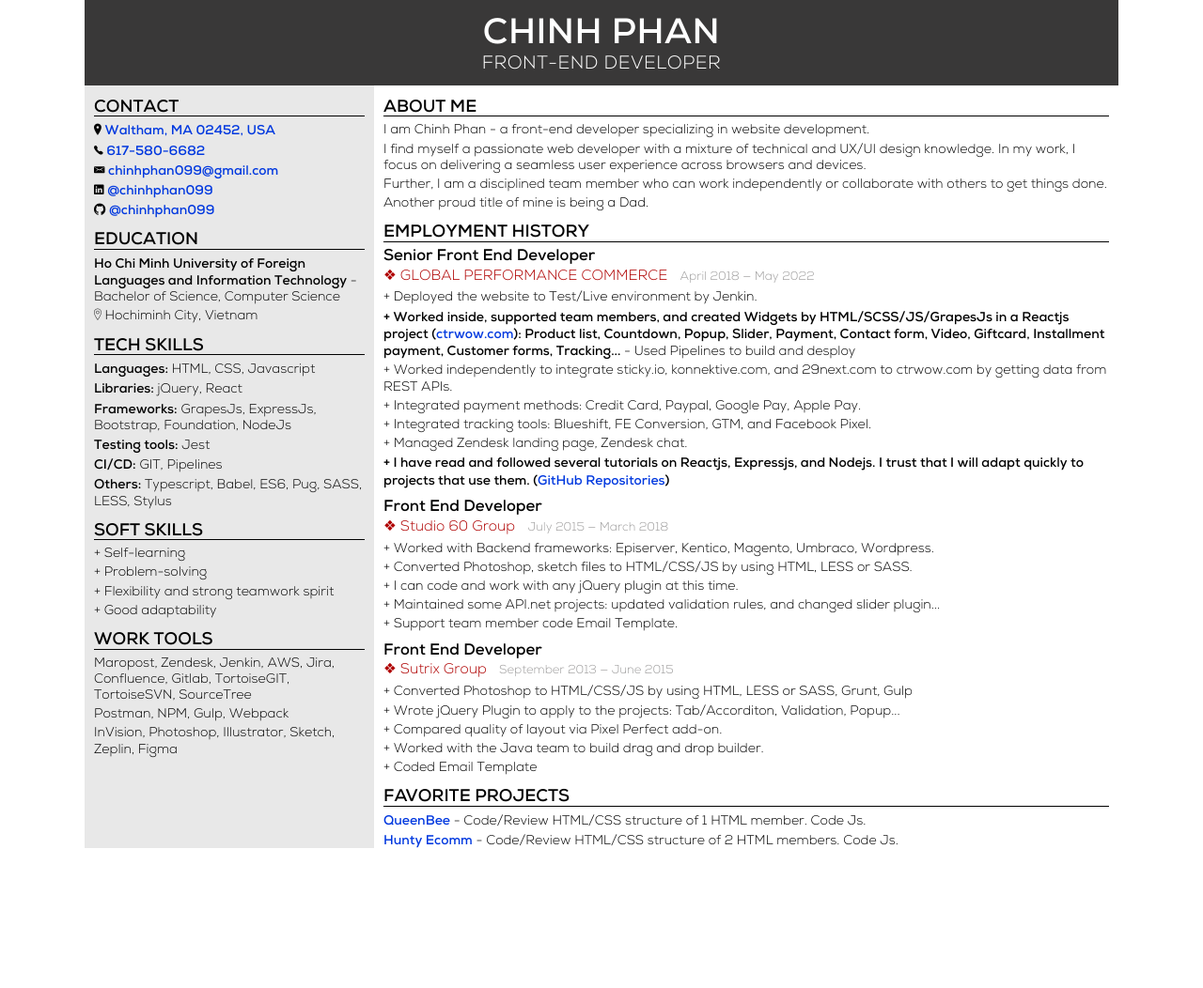
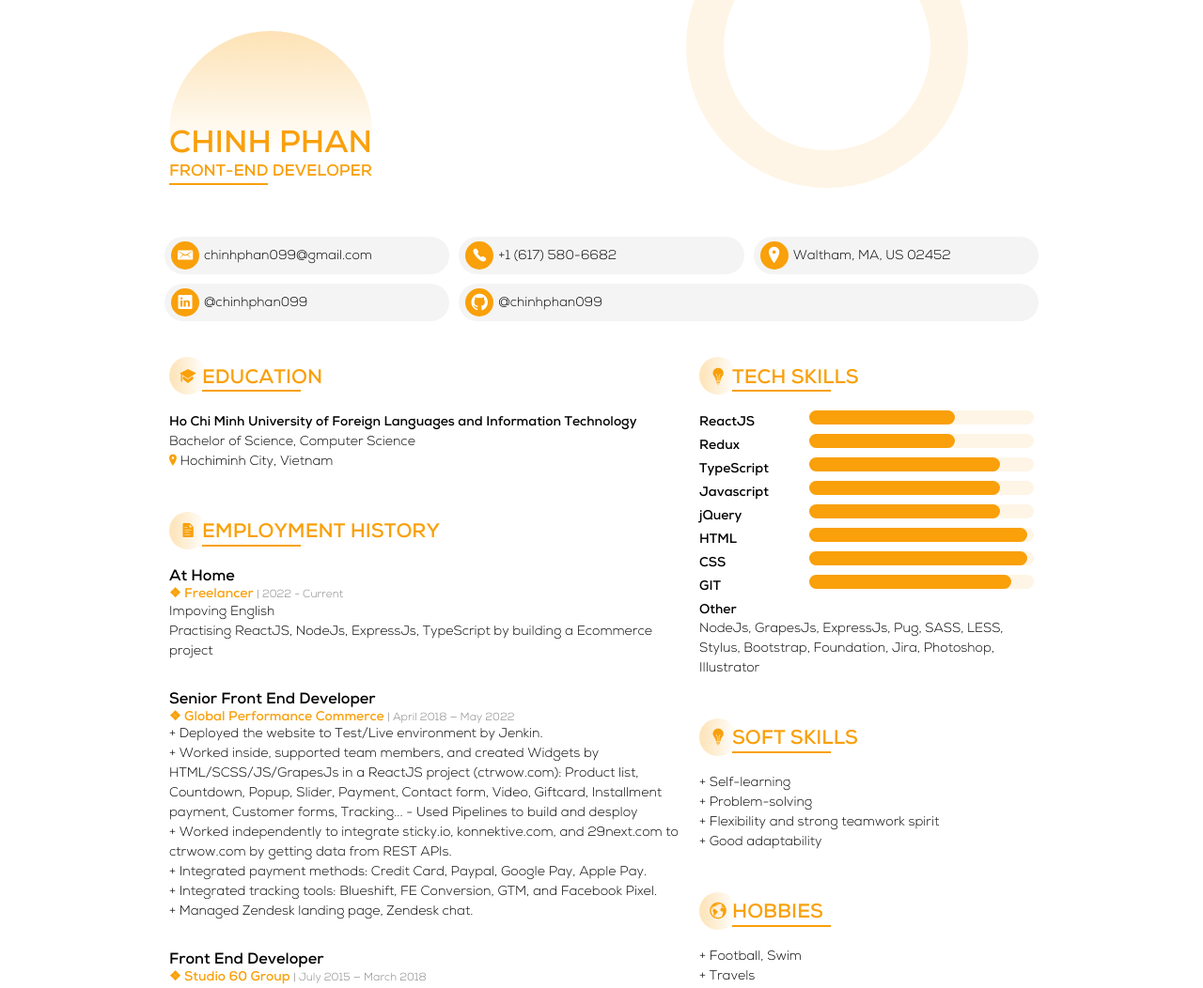
Before and after one commit to chinhphan099/chinhphan099.github.io, a plain HTML site: page resume.html in a window 1280 px wide. Shown: the top 1052 px of the page at 94% size. Before the commit the page ends 903 px from the top, so only its background shows below. Drawn offline with nearby package versions, Linux system fonts and the light colour scheme.

Commit message:
Styled for resume

```diff
--- a/resume.html
+++ b/resume.html
@@ -1,5 +1,6 @@
 <!DOCTYPE html>
 <html lang="en">
+
 <head>
   <meta charset="UTF-8">
   <meta http-equiv="X-UA-Compatible" content="IE=edge">
@@ -12,187 +13,336 @@
       margin: 0;
       box-sizing: border-box;
     }
+
     @font-face {
       font-family: 'SVN-Nexa';
       src: url('fonts/SVN-NexaLight.woff2') format('woff2'),
-          url('fonts/SVN-NexaLight.woff') format('woff');
+        url('fonts/SVN-NexaLight.woff') format('woff');
       font-weight: 300;
       font-style: normal;
       font-display: swap;
     }
+
     @font-face {
       font-family: 'SVN-Nexa';
       src: url('fonts/SVN-NexaBold.woff2') format('woff2'),
-          url('fonts/SVN-NexaBold.woff') format('woff');
+        url('fonts/SVN-NexaBold.woff') format('woff');
       font-weight: bold;
       font-style: normal;
       font-display: swap;
     }
+
     html {
       font-size: 14px;
     }
+
     body {
+      --color-orange: rgba(249, 160, 10, 1);
+      --color-grey: #f4f4f4;
       font-family: "SVN-Nexa", Talos;
       line-height: 1.231;
     }
+
     a {
-      color: #0038df;
       text-decoration: none;
+      color: inherit;
+      transition: color 125ms ease;
+    }
+
+    a:hover {
+      color: var(--color-orange);
+    }
+
+    .tech-skills .content p {
+      display: flex;
+      flex-wrap: wrap;
+      margin-bottom: 4px;
+    }
+
+    .tech-skills .content p b {
+      width: 30%;
+      margin-right: 10px;
+    }
+
+    .tech-skills .content p>span {
+      flex: 1 0 auto;
+    }
+
+    .progress-bar {
+      display: flex;
+      height: 15px;
+      background-color: #fef5e6;
+      border-radius: 999px;
+    }
+
+    .progress-bar span {
+      background-color: var(--color-orange);
+      height: 100%;
+      border-radius: 999px;
+    }
+
+    .color-orange {
+      color: var(--color-orange);
+    }
+
+    .wrapper {
+      position: relative;
+      width: 100%;
+      max-width: 940px;
+      margin: 0 auto;
+    }
+
+    .circle {
+      width: 300px;
+      height: 300px;
+      position: absolute;
+      top: -100px;
+      right: 80px;
+      border: 40px solid #fef5e6;
+      border-radius: 50%;
+    }
+
+    header {
+      padding: 130px 10px 10px;
+    }
+
+    .name-and-title {
+      margin-bottom: 50px;
+    }
+
+    h1 {
+      display: inline-block;
+      position: relative;
+      font-size: 33px;
+    }
+
+    h1:before {
+      content: "";
+      position: absolute;
+      top: 0;
+      margin-top: -45%;
+      width: 100%;
+      padding-bottom: 100%;
+      border-radius: 50%;
+      background: linear-gradient(to bottom, rgba(249, 160, 10, 0.3) 0%, rgba(255, 255, 255, 0) 60%);
+    }
+
+    h1 span {
+      position: relative;
+      z-index: 1;
+    }
+
+    .name-and-title p {
+      font-size: 17px;
       font-weight: bold;
     }
-    .wrapper {
-      width: 100%;
-      max-width: 1100px;
-      margin: 0 auto;
+
+    .underline {
+      position: relative;
+      padding-bottom: 5px;
     }
-    header {
-      padding: 13px;
+
+    .underline:before {
+      content: "";
+      position: absolute;
+      bottom: 0;
+      left: 0;
+      width: 105px;
+      height: 2px;
+      background-color: #f9a00a;
+    }
+
+    .bubble.underline:before {
+      left: 35px;
+    }
+
+    .contact {
+      display: flex;
+      flex-wrap: wrap;
+      margin: 0 -10px 30px;
+    }
+
+    .contact i {
+      display: inline-flex;
+      align-items: center;
+      justify-content: center;
+      font-size: 20px;
+      margin-right: 5px;
+      width: 30px;
+      height: 30px;
       text-align: center;
-      background-color: #393838;
       color: white;
+      background-color: var(--color-orange);
+      border-radius: 50%;
     }
-    p {
-      margin-top: 3px;
+
+    .contact p {
+      width: calc(100% / 3 - 10px);
+      margin: 5px;
     }
-    h1 {
-      font-weight: bold;
-      font-size: 2.7rem;
-      line-height: 1;
-      letter-spacing: 0.5px;
+
+    .contact a {
+      display: flex;
+      align-items: center;
+      padding: 5px 5px 5px 7px;
+      background-color: var(--color-grey);
+      border-radius: 999px;
     }
-    header p {
-      font-size: 1.4rem;
-      letter-spacing: 0.5px;
+
+    .contact p:last-child {
+      flex: 1 0 auto;
     }
-    .wrapper > .inner {
+
+    .wrapper>.inner {
       display: flex;
       flex-wrap: nowrap;
       min-height: calc(100vh - 94px);
     }
+
     aside {
-      width: 28%;
+      width: 40%;
       padding: 0 10px 0 10px;
-      background-color: #e8e8e8;
     }
+
     main {
       flex: 1 0 0%;
       padding: 0 10px 0 10px;
     }
-    h2 {
-      font-size: 1.3rem;
-      font-weight: bold;
-      margin-top: 10px;
-      margin-bottom: 5px;
-      border-bottom: 1px solid black;
+
+    section {
+      margin-bottom: 50px;
     }
-    .block-1 ~ .block-1 {
-      margin-top: 10px;
+
+    section p {
+      line-height: 1.5;
     }
-    h3 {
-      font-weight: bold;
-      font-size: 1.2rem;
-      line-height: 1;
-      margin-bottom: 5px;
+
+    .block-1 {
+      margin-bottom: 30px;
     }
-    h4 {
-      font-size: 1.1rem;
-      font-weight: 300;
-      line-height: 1;
-      margin-bottom: 7px;
-      color: #af0000;
+
+    .block-1 small {
+      color: #848484;
+      font-weight: normal;
     }
-    h4 small {
+
+    .bubble {
+      position: relative;
       padding-left: 10px;
-      font-size: 0.92rem;
-      color: #9d9c9c;
-      font-weight: 300;
+      margin-bottom: 20px;
     }
+
+    .bubble::after {
+      content: "";
+      position: absolute;
+      left: 0;
+      top: 50%;
+      width: 40px;
+      height: 40px;
+      margin-top: -22px;
+      border-radius: 50%;
+      background: linear-gradient(to right, rgba(249, 160, 10, 0.27) 10%, rgba(255, 255, 255, 0) 100%);
+    }
+
+    .bubble i {
+      font-size: 20px;
+      text-align: center;
+      margin-right: 5px;
+      width: 20px;
+      display: inline-block;
+    }
+
+    .projects {
+      list-style: none;
+    }
+
+    .projects li {
+      margin-bottom: 10px;
+    }
+
+    @media (max-width: 991px) {
+      .contact {
+        margin-left: 0;
+        margin-right: 0;
+      }
+
+      .contact p {
+        width: auto;
+        flex: 1 0 auto;
+      }
+
+      .wrapper>.inner {
+        display: block;
+      }
+
+      aside {
+        width: auto;
+      }
+    }
+
   </style>
 </head>
+
 <body>
   <div class="wrapper">
+    <span class="circle"></span>
     <header>
-      <h1>CHINH PHAN</h1>
-      <p>FRONT-END DEVELOPER</p>
+      <div class="name-and-title">
+        <h1 class="color-orange"><span>CHINH PHAN</span></h1>
+        <p class="underline color-orange">FRONT-END DEVELOPER</p>
+      </div>
+      <div class="contact">
+        <p><a href="mailto:chinhphan099@gmail.com"><i
+              class="ion-email color-orange"></i><span>chinhphan099@gmail.com</span></a></p>
+        <p><a href="tel:+16175806682"><i class="ion-ios-telephone color-orange"></i><span>+1 (617) 580-6682</span></a>
+        </p>
+        <p><a
+            href="https://www.google.com/maps/place/Waltham,+MA+02452/@42.3970647,-71.2783912,16436m/data=!3m1!1e3!4m6!3m5!1s0x89e39d3929428acf:0x8e09aa54af26e7af!8m2!3d42.3944416!4d-71.2220832!16s%2Fm%2F01_km6x"
+            target="_blank"><i class="ion-ios-location color-orange"></i><span>Waltham, MA, US 02452</span></a></p>
+        <p><a href="https://www.linkedin.com/in/chinhphan099/" target="_blank"><i
+              class="ion-social-linkedin color-orange"></i><span>@chinhphan099</span></a></p>
+        <p><a href="https://github.com/chinhphan099" target="_blank"><i
+              class="ion-social-github color-orange"></i><span>@chinhphan099</span></a></p>
     </header>
     <div class="inner">
-      <aside>
+      <main>
         <section>
-          <h2>CONTACT</h2>
+          <h2 class="underline color-orange bubble"><i class="ion-university"></i><span>EDUCATION</span></h2>
           <div class="content">
-            <p><i class="ion-ios-location"></i> <a href="https://www.google.com/maps/place/Waltham,+MA+02452/@42.3913598,-71.2310126,8289m/data=!3m1!1e3!4m5!3m4!1s0x89e39d3929428acf:0x8e09aa54af26e7af!8m2!3d42.3944416!4d-71.2220832" target="_blank">Waltham, MA 02452, USA</a></p>
-            <p><i class="ion-ios-telephone"></i> <a href="tel:+16175806682">617-580-6682</a></p>
-            <p><i class="ion-email"></i> <a href="mailto:chinhphan099@gmail.com">chinhphan099@gmail.com</a></p>
-            <p><i class="ion-social-linkedin"></i> <a href="https://www.linkedin.com/in/chinhphan099/" target="_blank">@chinhphan099</a></p>
-            <p><i class="ion-social-github"></i> <a href="https://github.com/chinhphan099" target="_blank">@chinhphan099</a></p>
-          </div>
-        </section>
-        <section>
-          <h2>EDUCATION</h2>
-          <div class="content">
-            <p><b>Ho Chi Minh University of Foreign Languages and Information Technology</b> - Bachelor of Science, Computer Science
-              <br>
-              <i style="display: inline-block; margin-top: 3px;" class="ion-ios-location-outline"></i> Hochiminh City, Vietnam
+            <p><b>Ho Chi Minh University of Foreign Languages and Information Technology</b><br>Bachelor of Science,
+              Computer Science<br />
+              <i class="ion-ios-location color-orange"></i> Hochiminh City, Vietnam
             </p>
           </div>
         </section>
         <section>
-          <h2>TECH SKILLS</h2>
-          <div class="content">
-            <p><b>Languages:</b> HTML, CSS, Javascript</p>
-            <p><b>Libraries:</b> jQuery, React</p>
-            <p><b>Frameworks:</b> GrapesJs, ExpressJs, Bootstrap, Foundation, NodeJs</p>
-            <p><b>Testing tools:</b> Jest</p>
-            <p><b>CI/CD:</b> GIT, Pipelines</p>
-            <p><b>Others:</b> Typescript, Babel, ES6, Pug, SASS, LESS, Stylus</p>
-          </div>
-        </section>
-        <section>
-          <h2>SOFT SKILLS</h2>
-          <div class="content">
-            <p>+ Self-learning</p>
-            <p>+ Problem-solving</p>
-            <p>+ Flexibility and strong teamwork spirit</p>
-            <p>+ Good adaptability</p>
-          </div>
-        </section>
-        <section>
-          <h2>WORK TOOLS</h2>
-          <div class="content">
-            <p>Maropost, Zendesk, Jenkin, AWS, Jira, Confluence, Gitlab, TortoiseGIT, TortoiseSVN, SourceTree</p>
-            <p>Postman, NPM, Gulp, Webpack</p>
-            <p>InVision, Photoshop, Illustrator, Sketch, Zeplin, Figma</p>
-          </div>
-        </section>
-      </aside>
-      <main>
-        <section>
-          <h2>ABOUT ME</h2>
-          <div class="content">
-            <p>I am Chinh Phan - a front-end developer specializing in website development.</p>
-            <p>I find myself a passionate web developer with a mixture of technical and UX/UI design knowledge. In my work, I focus on delivering a seamless user experience across browsers and devices.</p>
-            <p>Further, I am a disciplined team member who can work independently or collaborate with others to get things done.</p>
-            <p>Another proud title of mine is being a Dad.</p>
-          </div>
-        </section>
-        <section>
-          <h2>EMPLOYMENT HISTORY</h2>
+          <h2 class="underline color-orange bubble"><i class="ion-document-text"></i><span>EMPLOYMENT HISTORY</span>
+          </h2>
           <div class="content">
             <div class="block-1">
+              <h3>At Home</h3>
+              <h4 class="color-orange">❖ Freelancer <small>| 2022 - Current</small></h4>
+              <p>Impoving English</p>
+              <p>Practising ReactJS, NodeJs, ExpressJs, TypeScript by building a Ecommerce project</p>
+            </div>
+            <div class="block-1">
               <h3>Senior Front End Developer</h3>
-              <h4>❖ GLOBAL PERFORMANCE COMMERCE<small> April 2018 — May 2022</small></h4>
+              <h4 class="color-orange">❖ Global Performance Commerce <small>| April 2018 — May 2022</small></h4>
               <p>+ Deployed the website to Test/Live environment by Jenkin.</p>
-              <p><b>+ Worked inside, supported team members, and created Widgets by HTML/SCSS/JS/GrapesJs in a Reactjs project (<a href="https://www.ctrwow.com/" target="_blank">ctrwow.com</a>): Product list, Countdown, Popup, Slider, Payment, Contact form, Video, Giftcard, Installment payment, Customer forms, Tracking...</b> - Used Pipelines to build and desploy</p>
-              <p>+ Worked independently to integrate sticky.io, konnektive.com, and 29next.com to ctrwow.com by getting data from REST APIs.</p>
+              <p>+ Worked inside, supported team members, and created Widgets by HTML/SCSS/JS/GrapesJs in a ReactJS
+                project (<a href="https://www.ctrwow.com/" target="_blank">ctrwow.com</a>): Product list, Countdown,
+                Popup, Slider, Payment, Contact form, Video, Giftcard, Installment payment, Customer forms, Tracking...
+                - Used Pipelines to build and desploy</p>
+              <p>+ Worked independently to integrate sticky.io, konnektive.com, and 29next.com to ctrwow.com by getting
+                data from REST APIs.</p>
               <p>+ Integrated payment methods: Credit Card, Paypal, Google Pay, Apple Pay.</p>
               <p>+ Integrated tracking tools: Blueshift, FE Conversion, GTM, and Facebook Pixel.</p>
               <p>+ Managed Zendesk landing page, Zendesk chat.</p>
-              <p><b>+ I have read and followed several tutorials on Reactjs, Expressjs, and Nodejs. I trust that I will adapt quickly to projects that use them. (<a href="https://github.com/chinhphan099?tab=repositories" target="_blank">GitHub Repositories</a>)</b></p>
             </div>
 
             <div class="block-1">
               <h3>Front End Developer</h3>
-              <h4>❖ Studio 60 Group<small> July 2015 — March 2018</small></h4>
+              <h4 class="color-orange">❖ Studio 60 Group <small>| July 2015 — March 2018</small></h4>
               <p>+ Worked with Backend frameworks: Episerver, Kentico, Magento, Umbraco, Wordpress.</p>
               <p>+ Converted Photoshop, sketch files to HTML/CSS/JS by using HTML, LESS or SASS.</p>
               <p>+ I can code and work with any jQuery plugin at this time.</p>
@@ -202,7 +352,7 @@
 
             <div class="block-1">
               <h3>Front End Developer</h3>
-              <h4>❖ Sutrix Group<small> September 2013 — June 2015</small></h4>
+              <h4 class="color-orange">❖ Sutrix Group <small>| September 2013 — June 2015</small></h4>
               <p>+ Converted Photoshop to HTML/CSS/JS by using HTML, LESS or SASS, Grunt, Gulp</p>
               <p>+ Wrote jQuery Plugin to apply to the projects: Tab/Accorditon, Validation, Popup...</p>
               <p>+ Compared quality of layout via Pixel Perfect add-on.</p>
@@ -212,14 +362,87 @@
           </div>
         </section>
         <section>
-          <h2>FAVORITE PROJECTS</h2>
+          <h2 class="underline color-orange bubble"><i class="ion-ios-sunny"></i><span>HIGHLIGHT PROJECTS</span></h2>
           <div class="content">
-            <p><a href="https://chinhphan099.github.io/queenbee/sitemap.html" target="_blank">QueenBee</a> - Code/Review HTML/CSS structure of 1 HTML member. Code Js.</p>
-            <p><a href="https://chinhphan099.github.io/hunty-ecom/sitemap.html" target="_blank">Hunty Ecomm</a> - Code/Review HTML/CSS structure of 2 HTML members. Code Js.</p>
+            <ul class="projects">
+              <li>
+                <b>QUEENBEE | </b><a href="https://www.queenbee.com.au/" class="color-orange"
+                  target="_blank">queenbee.com.au</a>
+                <p>Ecommerce website</p>
+              </li>
+              <li>
+                <b>HUNTY ECOMM | </b><a href="https://chinhphan099.github.io/hunty-ecom/sitemap.html"
+                  class="color-orange" target="_blank">HUNTY</a>
+                <p>Ecommerce website - product is under construction</p>
+              </li>
+              <li>
+                <b>KOREHEALTH | </b><a href="https://korehealthofficial.com/" class="color-orange"
+                  target="_blank">korehealthofficial.com</a>
+                <p>Simple, effective fitness tools designed to help you conquer those limitations. Korehealth helps to
+                  maximize your performance and speed up your recovery, regardless of who you are, where you started, or
+                  where you want to go.</p>
+              </li>
+              <li>
+                <b>INFINITIKLOUD | </b><a href="https://infinitikloud.com/" class="color-orange"
+                  target="_blank">infinitikloud.com</a>
+                <p>One-click backup device for your computer or phone that anyone can use</p>
+              </li>
+              <li>
+                <b>NERLOS | </b><a href="https://nerlos.us/" class="color-orange" target="_blank">nerlos.us</a>
+                <p>A miniature device that locates your items whenever you leave them. Each tag is small enough to fit
+                  on keychain and you can use as many as you like.</p>
+              </li>
+              <li>
+                <b>BLAUX | </b><a href="https://blaux.com/" class="color-orange" target="_blank">blaux.com</a>
+                <p>Regenerate air in your room. A high-tech electronic ionization air creation. No Ozone, no harmful
+                  air. For you and your room</p>
+              </li>
+              <li>
+                <b>MYGREENFILLS | </b><a href="https://trulyfreehome.com/" class="color-orange"
+                  target="_blank">trulyfreehome.com</a>
+                <p>Protect your family and the planet from exposure to harmful toxic chemicals. The cleanest Clean is
+                  truly free.</p>
+              </li>
+            </ul>
           </div>
         </section>
       </main>
+
+      <aside>
+        <section class="tech-skills">
+          <h2 class="underline color-orange bubble"><i class="ion-ios-lightbulb"></i><span>TECH SKILLS</span></h2>
+          <div class="content">
+            <p><b>ReactJS</b><span class="progress-bar"><span style="width: 65%"></span></span></p>
+            <p><b>Redux</b><span class="progress-bar"><span style="width: 65%"></span></span></p>
+            <p><b>TypeScript</b><span class="progress-bar"><span style="width: 85%"></span></span></p>
+            <p><b>Javascript</b><span class="progress-bar"><span style="width: 85%"></span></span></p>
+            <p><b>jQuery</b><span class="progress-bar"><span style="width: 85%"></span></span></p>
+            <p><b>HTML</b><span class="progress-bar"><span style="width: 97%"></span></span></p>
+            <p><b>CSS</b><span class="progress-bar"><span style="width: 97%"></span></span></p>
+            <p><b>GIT</b><span class="progress-bar"><span style="width: 90%"></span></span></p>
+            <p><b>Other</b>NodeJs, GrapesJs, ExpressJs, Pug, SASS, LESS, Stylus, Bootstrap, Foundation, Jira, Photoshop,
+              Illustrator</p>
+          </div>
+        </section>
+        <section>
+          <h2 class="underline color-orange bubble"><i class="ion-ios-lightbulb"></i><span>SOFT SKILLS</span></h2>
+          <div class="content">
+            <p>+ Self-learning</p>
+            <p>+ Problem-solving</p>
+            <p>+ Flexibility and strong teamwork spirit</p>
+            <p>+ Good adaptability</p>
+          </div>
+        </section>
+        <section>
+          <h2 class="underline color-orange bubble"><i class="ion-earth"></i><span>HOBBIES</span></h2>
+          <div class="content">
+            <p>+ Football, Swim</p>
+            <p>+ Travels</p>
+          </div>
+        </section>
+      </aside>
     </div>
   </div>
 </body>
+
 </html>
```
